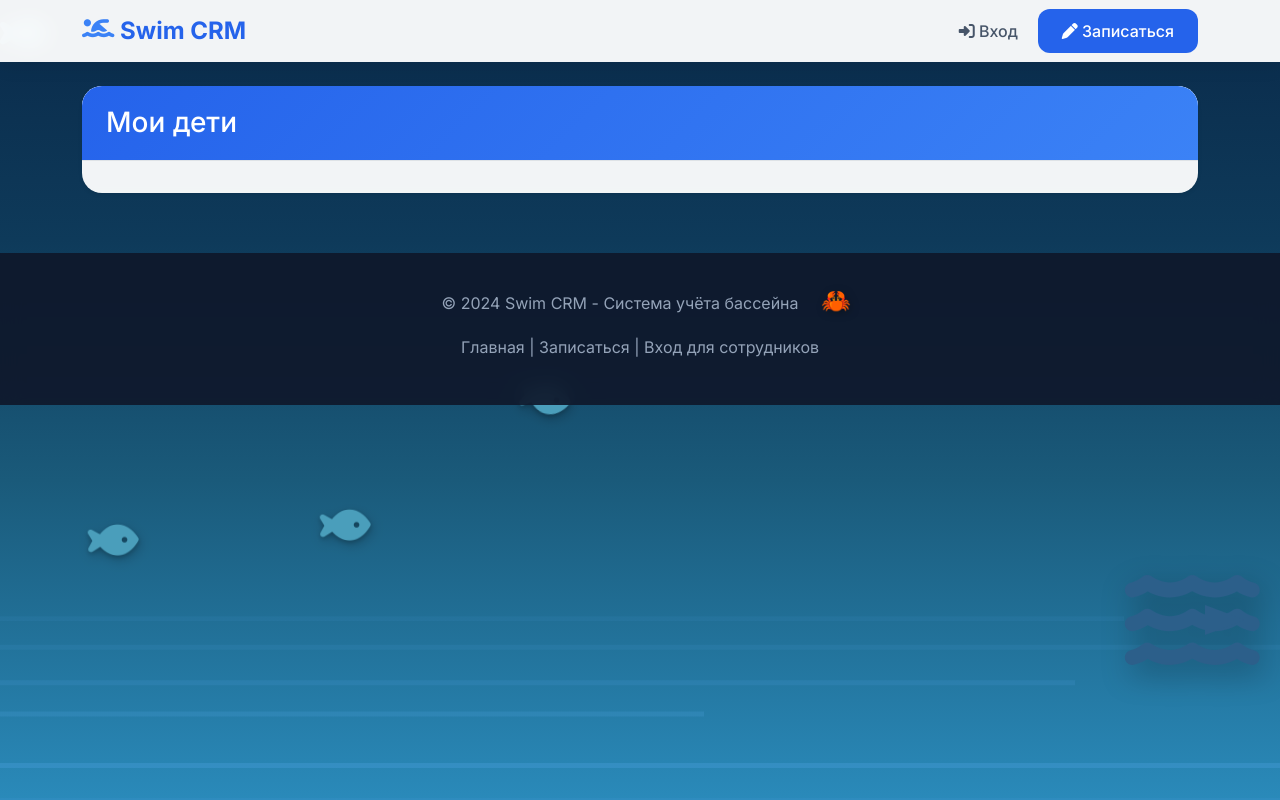
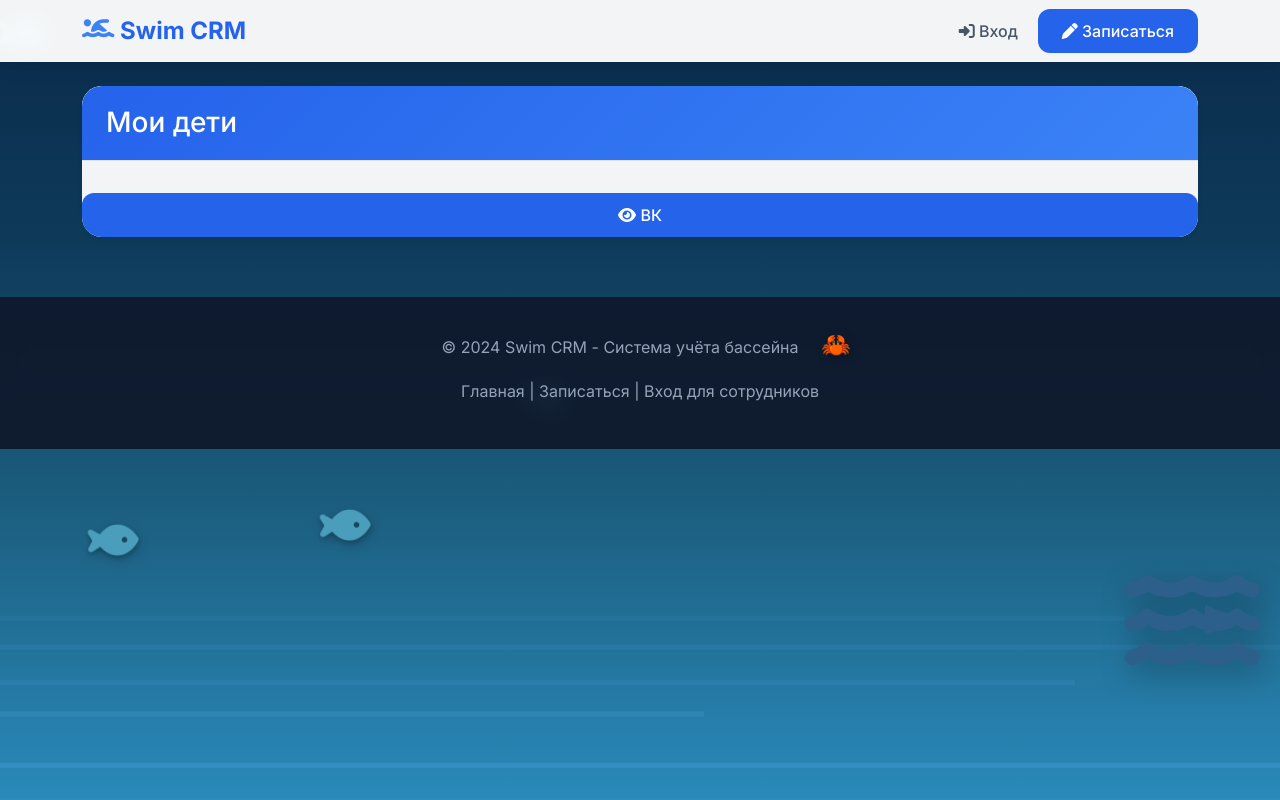
Before and after one commit to ArsenyIT/pool_crm2, a FastAPI app: template templates/parent_profile.html in a window 1280 px wide. Run offline with FastAPI, Linux system fonts and the light colour scheme; the template is opened without the code that fills it, so the values that code supplies are empty.

Commit message:
добавил кнопку ВК

```diff
--- a/templates/parent_profile.html
+++ b/templates/parent_profile.html
@@ -52,6 +52,9 @@
                 </div>
             {% endif %}
         </div>
+        <a href="https://vk.com/club239120595" class="btn btn-primary">
+            <i class="fas fa-eye"></i> ВК
+        </a>
     </div>
 </div>
 {% endblock %}
```
Also changed, not shown: swim_crm.db.
